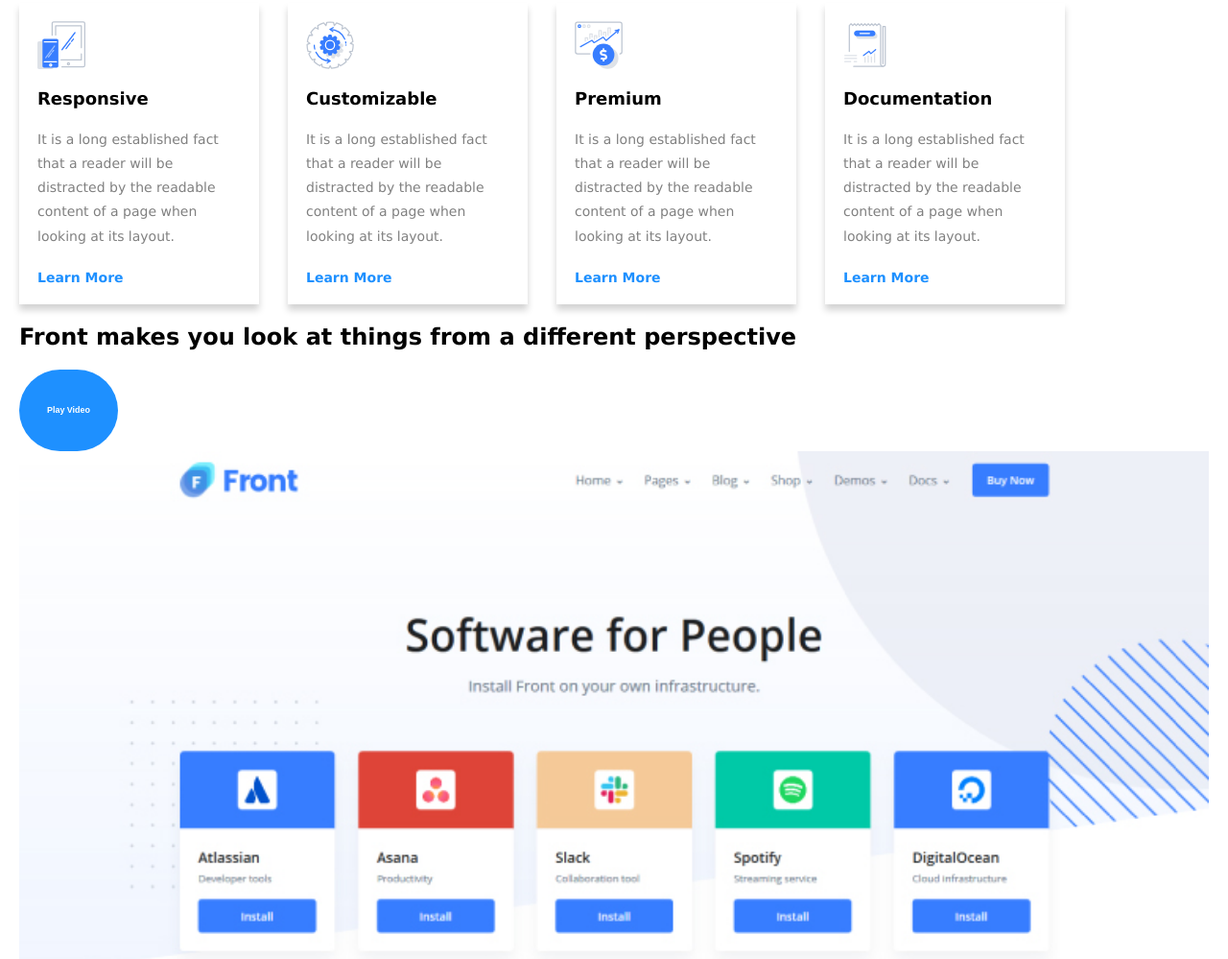
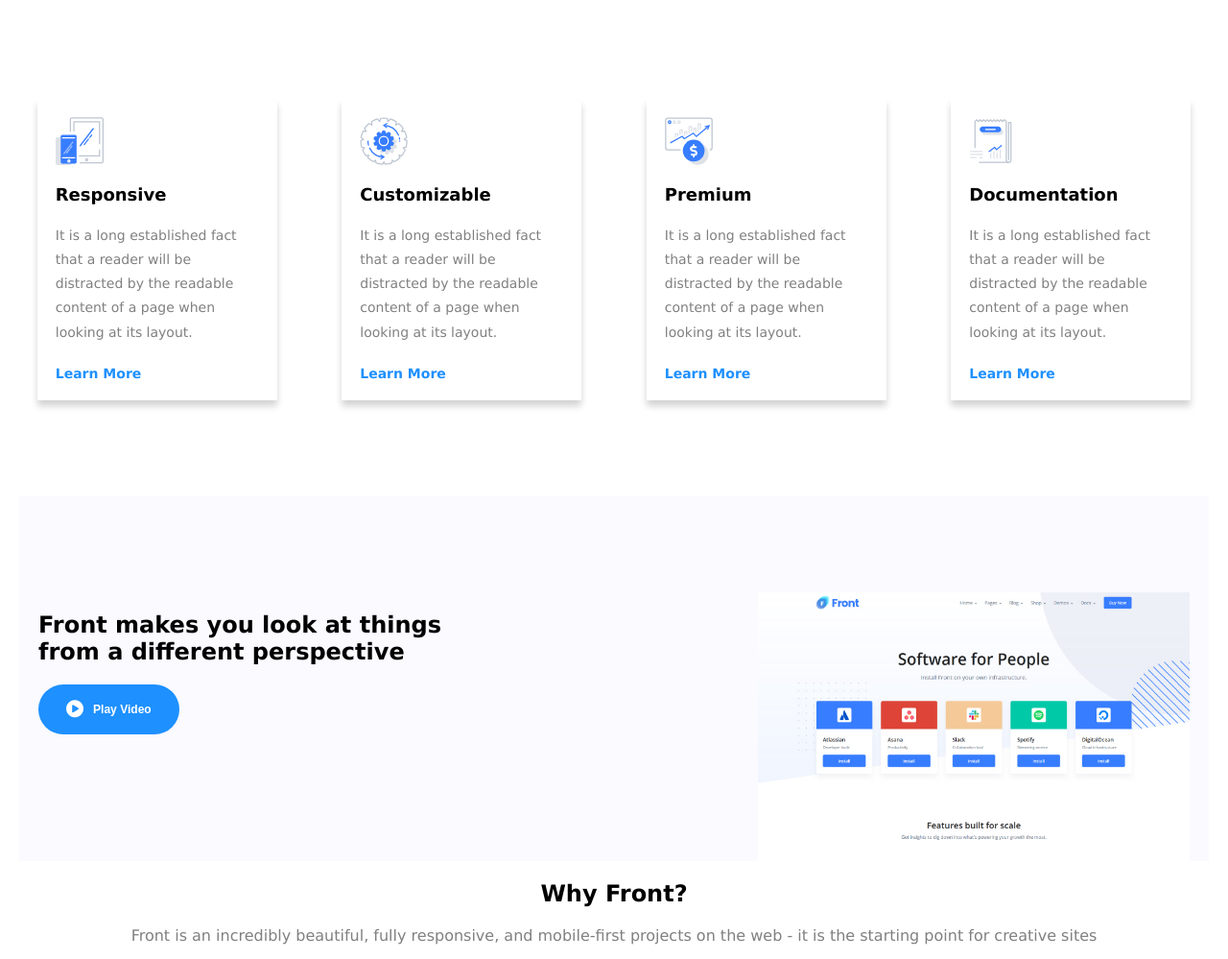
Before and after one commit to ATorry1990/SaaS, a plain HTML site: page index.html in a window 1280 px wide. Shown: the part 800-1799 px from the top of the page at 96% size. Drawn offline with Linux system fonts and the light colour scheme.

Commit message:
Style key benefits section and keycards

```diff
--- a/CSS/styles.css
+++ b/CSS/styles.css
@@ -66,24 +66,18 @@
   width: 250px;
 }
 
-div.btn-wrap h6 {
+.play h6 {
   margin: 0;
 }
 
-div.btn-wrap .btn {
+.play {
   display: flex;
   align-items: center;
   gap: 10px;
   font-size: 18px;
 }
 
-/* div.btn-wrap i {
-  width: 5px;
-  border-radius: 5px;
-  background-color: white;
-} */
-
-div.btn-wrap a {
+a.learn-more {
   font-weight: 600;
   font-size: 14px;
   color: dodgerblue;
@@ -190,12 +184,17 @@
   margin: auto;
 }
 
+.title-block p {
+  color: grey;
+}
+
 .keycards {
   display: flex;
   max-width: 1300px;
   align-items: center;
   margin: auto;
   gap: 30px;
+  padding: 100px 0;
 }
 
 .keycard {
@@ -203,6 +202,12 @@
   border: 1px solid transparent;
   box-shadow: 0 6px 7px lightgrey;
   padding: 18px;
+  transition: ease-in-out .2s;
+  margin: auto;
+}
+
+.keycard:hover {
+  box-shadow: 0 6px 9px grey;
 }
 
 .keycard img {
@@ -222,8 +227,18 @@
   line-height: 1.8;
 }
 
-.keycard a {
-  font-weight: 600;
-  font-size: 14px;
-  color: dodgerblue;
+.feature-banner {
+  max-width: 100%;
+  align-items: normal;
+  background-color: rgba(250, 250, 255, 1);
+  padding: 100px 20px 0;
 }
+
+.feature-banner .text {
+  min-width: 450px;
+  max-width: 450px;
+}
+
+.feature-banner img {
+  width: 450px;
+}
--- a/index.html
+++ b/index.html
@@ -37,11 +37,11 @@
               <p>Own the unlimited power of the web development</p>
             </div>
             <div class="flex btn-wrap">
-              <button class="btn">
+              <button class="btn play">
                 <i class="fa-solid fa-circle-play"></i>
                 <h6>Play Video</h6>
               </button>
-              <a href="#learn">Learn more</a>
+              <a href="#learn" class="learn-more">Learn more</a>
             </div>
           </div>
           <div class="logo-grid">
@@ -82,35 +82,35 @@
             <h3>Responsive</h3>
             <p>It is a long established fact that a reader will be distracted by the
               readable content of a page when looking at its layout.</p>
-            <a href="#learn">Learn More</a>
+            <a href="#learn" class="learn-more">Learn More</a>
           </div>
           <div class="keycard">
             <img src="./Assets/icons/customizable.svg" alt="">
             <h3>Customizable</h3>
             <p>It is a long established fact that a reader will be distracted by the
               readable content of a page when looking at its layout.</p>
-            <a href="#learn">Learn More</a>
+            <a href="#learn" class="learn-more">Learn More</a>
           </div>
           <div class="keycard">
             <img src="./Assets/icons/premium.svg" alt="">
             <h3>Premium</h3>
             <p>It is a long established fact that a reader will be distracted by the
               readable content of a page when looking at its layout.</p>
-            <a href="#learn">Learn More</a>
+            <a href="#learn" class="learn-more">Learn More</a>
           </div>
           <div class="keycard">
             <img src="./Assets/icons/documentation.svg" alt="">
             <h3>Documentation</h3>
             <p>It is a long established fact that a reader will be distracted by the
               readable content of a page when looking at its layout.</p>
-            <a href="#learn">Learn More</a>
+            <a href="#learn" class="learn-more">Learn More</a>
           </div>
         </div>
-        <div class="feature-banner">
+        <div class="feature-banner flex">
           <div class="text">
             <h2>Front makes you look at things from a different perspective</h2>
-            <button class="btn">
-              <i></i>
+            <button class="btn play">
+              <i class="fa-solid fa-circle-play"></i>
               <h6>Play Video</h6>
             </button>
           </div>
```
